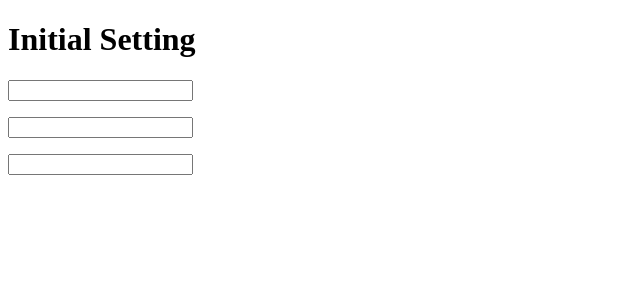
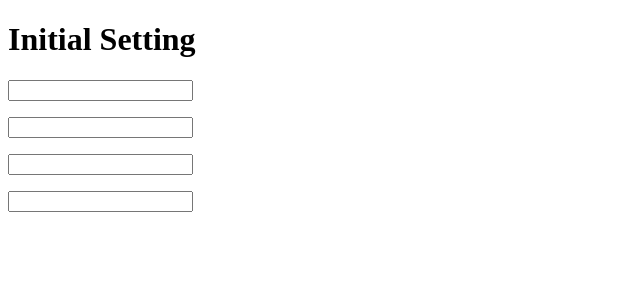
Before and after one commit to YAPP-Github/20th-ALL-Rounder-Team-1-Web, a React app: page / in a window 1280 px wide. Shown: the top 300 px of the page, without its empty margins (0-640 px from the left). Built offline with nearby package versions, Linux system fonts and the light colour scheme.

Commit message:
:sparkles: 비밀번호 Input 추가

```diff
--- a/src/App.tsx
+++ b/src/App.tsx
@@ -7,6 +7,7 @@ const App = () => {
       <Input type="email" />
       <Input type="authNumber" authInput={123456} />
       <Input type="nickName" isValidNickName={undefined} />
+      <Input type="password" />
     </div>
   );
 };
--- a/src/components/common/Input.tsx
+++ b/src/components/common/Input.tsx
@@ -1,6 +1,6 @@
 import { useEffect, useState } from 'react';
 
-type InputType = 'email' | 'authNumber' | 'nickName';
+type InputType = 'email' | 'authNumber' | 'nickName' | 'password';
 
 interface IProps {
   type: InputType;
@@ -13,11 +13,13 @@ export const Input = ({ type, authInput, isValidNickName }: IProps) => {
     email: '',
     authNumber: '',
     nickName: '',
+    password: '',
   });
   const [message, setMessage] = useState({
     email: '',
     authNumber: '',
-    nickName: '22',
+    nickName: '',
+    password: '',
   });
 
   const checkEmail = () => {
@@ -66,6 +68,22 @@ export const Input = ({ type, authInput, isValidNickName }: IProps) => {
     if (!isValidNickName) {
       return setMessage({ ...message, nickName: '이미 사용중인 닉네임 입니다.' });
     }
+    return setMessage({ ...message, nickName: '' });
+  };
+
+  const checkPassword = () => {
+    const currentInput = inputValue['password'];
+
+    const passwordRegex = /^(?=.*[a-zA-z])(?=.*[0-9])(?=.*[$`~!@$!%*#^?&\\(\\)\-_=+]).{8,50}$/;
+
+    if (currentInput.length > 0 && !passwordRegex.test(currentInput)) {
+      return setMessage({
+        ...message,
+        password:
+          '비밀번호는 최소 8자 최대 50자이며, 숫자, 영어, 특수문자가 최소 1개씩 포함되어야 합니다.',
+      });
+    }
+    return setMessage({ ...message, password: '' });
   };
 
   const checkInput = () => {
@@ -77,6 +95,9 @@ export const Input = ({ type, authInput, isValidNickName }: IProps) => {
     }
     if (type === 'nickName') {
       return checkNickName();
+    }
+    if (type === 'password') {
+      return checkPassword();
     }
   };
 
@@ -127,6 +148,18 @@ export const Input = ({ type, authInput, isValidNickName }: IProps) => {
           <p>{message['nickName']}</p>
         </>
       )}
+      {type === 'password' && (
+        <>
+          <input
+            onChange={(event) => onChange('password', event)}
+            type="password"
+            name="password"
+            id="password"
+            maxLength={50}
+          />
+          <p>{message['password']}</p>
+        </>
+      )}
     </>
   );
 };
```
